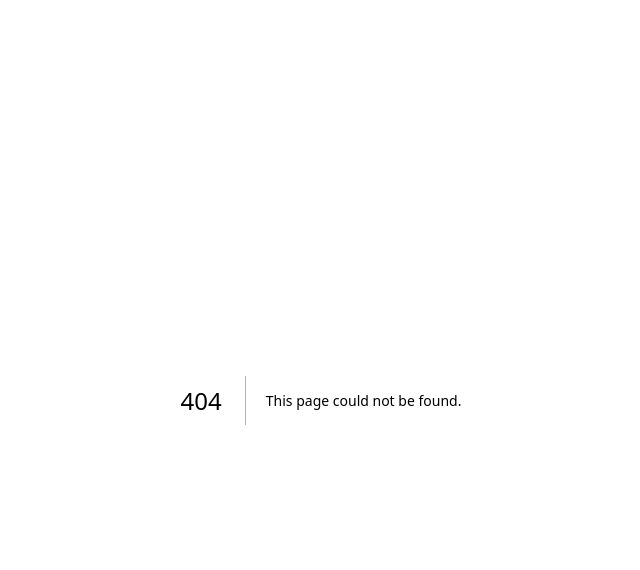
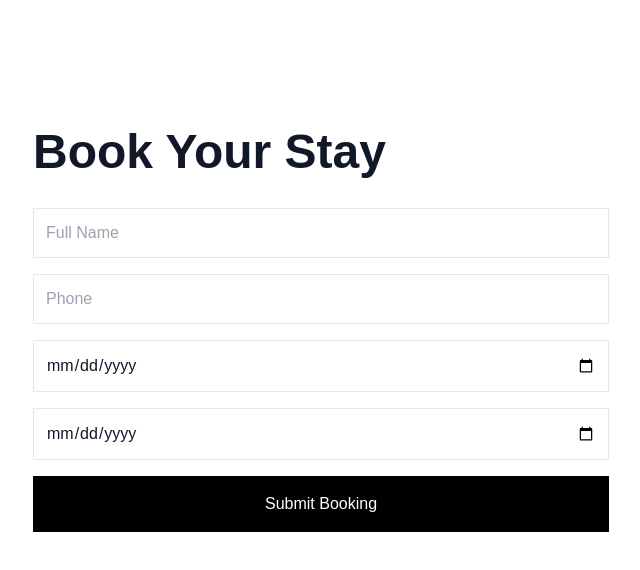
Before and after one commit to El-dark7/faith-cosy-home-radium, a Next.js app: page /booking in a window 1280 px wide. Before the commit this address had no page. Shown: the top 570 px of the page, without its empty margins (319-959 px from the left). Built offline with nearby package versions, Linux system fonts and the light colour scheme.

Commit message:
Create BookingPage component for booking requests

```diff
--- /dev/null
+++ b/src/app/booking/page.tsx
@@ -0,0 +1,108 @@
+"use client";
+
+import { useState } from "react";
+
+export default function BookingPage() {
+
+  const [form, setForm] = useState({
+    name: "",
+    phone: "",
+    email: "",
+    checkIn: "",
+    checkOut: "",
+    guests: "",
+    message: "",
+  });
+
+  const handleSubmit = async (
+    e: React.FormEvent
+  ) => {
+    e.preventDefault();
+
+    const whatsapp =
+      `https://wa.me/254793667999?text=
+      Booking Request
+
+      Name:${form.name}
+
+      Phone:${form.phone}
+
+      CheckIn:${form.checkIn}
+
+      CheckOut:${form.checkOut}
+      `;
+
+    window.open(whatsapp);
+  };
+
+  return (
+    <section className="min-h-screen pt-32">
+
+      <div className="max-w-xl mx-auto">
+
+        <h1 className="text-5xl font-bold mb-8">
+          Book Your Stay
+        </h1>
+
+        <form
+          onSubmit={handleSubmit}
+          className="space-y-4"
+        >
+
+          <input
+            placeholder="Full Name"
+            className="w-full border p-3"
+            onChange={(e)=>
+              setForm({
+                ...form,
+                name:e.target.value
+              })
+            }
+          />
+
+          <input
+            placeholder="Phone"
+            className="w-full border p-3"
+            onChange={(e)=>
+              setForm({
+                ...form,
+                phone:e.target.value
+              })
+            }
+          />
+
+          <input
+            type="date"
+            className="w-full border p-3"
+            onChange={(e)=>
+              setForm({
+                ...form,
+                checkIn:e.target.value
+              })
+            }
+          />
+
+          <input
+            type="date"
+            className="w-full border p-3"
+            onChange={(e)=>
+              setForm({
+                ...form,
+                checkOut:e.target.value
+              })
+            }
+          />
+
+          <button
+            className="w-full bg-black text-white p-4"
+          >
+            Submit Booking
+          </button>
+
+        </form>
+
+      </div>
+
+    </section>
+  );
+}
```
